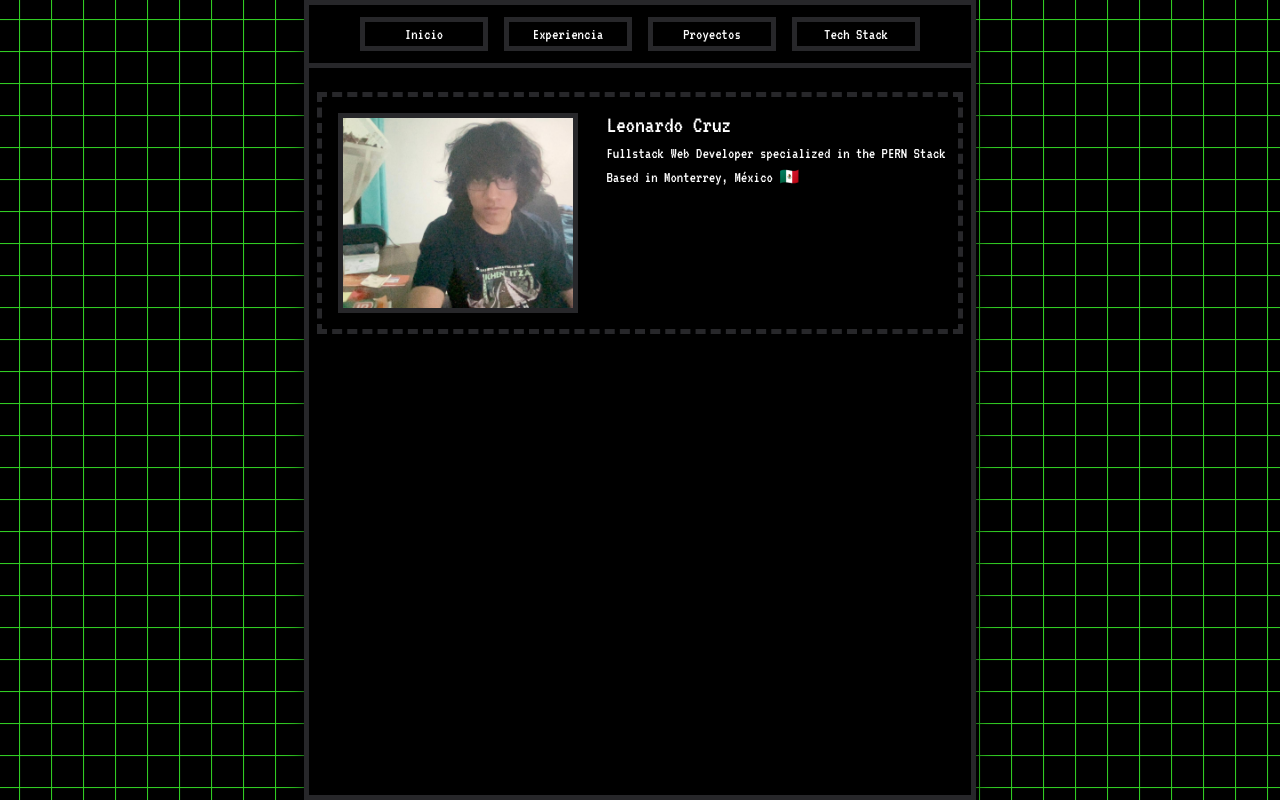
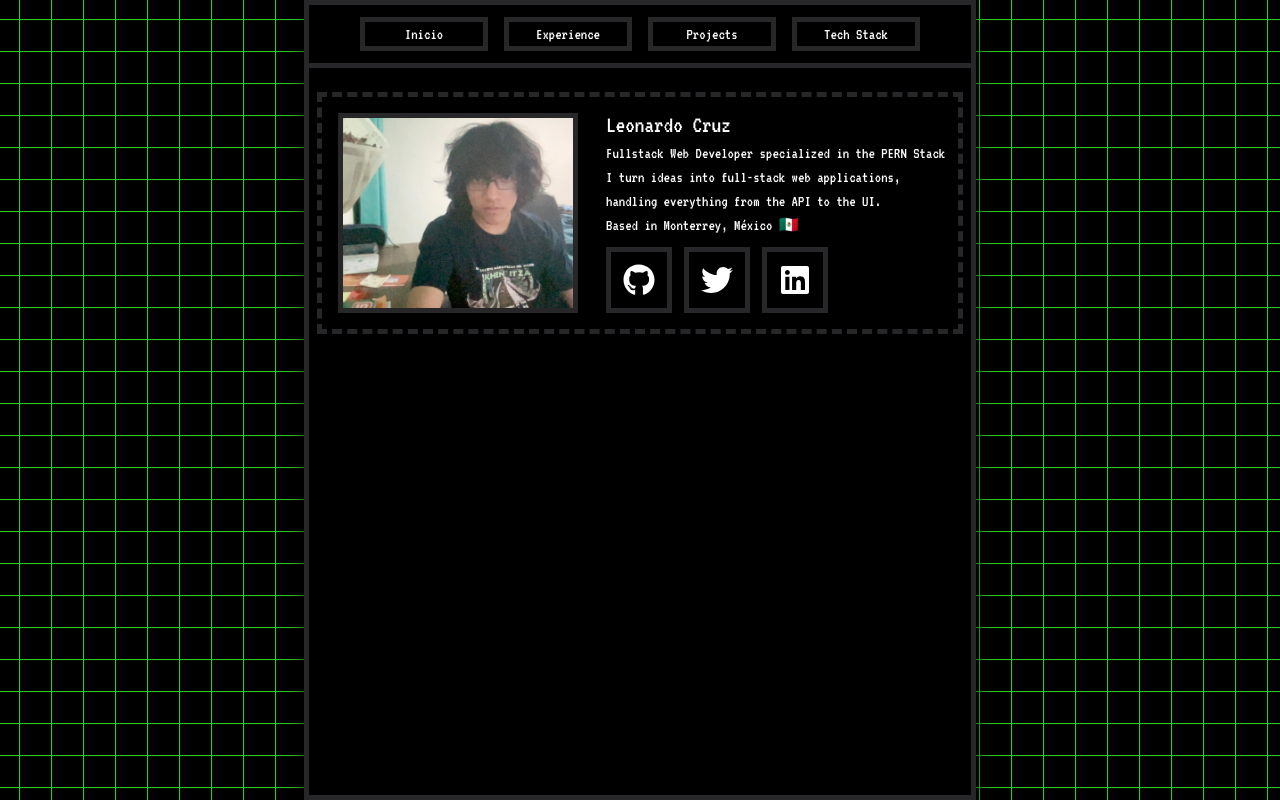
Before and after one commit to Kiddvverde/PortafolioWeb, a React (Vite) app: page / in a window 1280 px wide. Built offline with nearby package versions, Linux system fonts and the light colour scheme.

Commit message:
Add contact buttons and minor profile card info changes

```diff
--- a/package.json
+++ b/package.json
@@ -13,6 +13,7 @@
     "@tailwindcss/vite": "^4.2.1",
     "react": "^19.2.0",
     "react-dom": "^19.2.0",
+    "react-icons": "^5.6.0",
     "tailwindcss": "^4.2.1"
   },
   "devDependencies": {
--- a/src/components/Navbar.jsx
+++ b/src/components/Navbar.jsx
@@ -2,8 +2,8 @@ function Navbar() {
     return(
         <nav className="flex justify-center gap-4 px-4 py-3 border-b-5 border-zinc-800">
             <button className="text-white bg-black border-5 border-zinc-800 w-32 font-pixel">Inicio</button>
-            <button className="text-white bg-black border-5 border-zinc-800 w-32 font-pixel">Experiencia</button>
-            <button className="text-white bg-black border-5 border-zinc-800 w-32 font-pixel">Proyectos</button>
+            <button className="text-white bg-black border-5 border-zinc-800 w-32 font-pixel">Experience</button>
+            <button className="text-white bg-black border-5 border-zinc-800 w-32 font-pixel">Projects</button>
             <button className="text-white bg-black border-5 border-zinc-800 w-32 font-pixel">Tech Stack</button>
         </nav>
     )
--- a/src/components/ProfileCard.jsx
+++ b/src/components/ProfileCard.jsx
@@ -1,11 +1,19 @@
+import { FaGithub, FaTwitter, FaLinkedin } from "react-icons/fa"
+
 function ProfileCard() {
     return (
-        <div className="flex items-start w-max w-max-xl h-max bg-black border-5 border-dashed border-zinc-800 mx-auto mt-6">
+        <div className="flex items-start w-max-xl h-max bg-black border-5 border-dashed border-zinc-800 mx-auto mt-6 ml-2 mr-2">
             <img className="w-60 h-50 m-4 object-cover border-5 border-zinc-800" src="/leomacbookcamera.jpeg" alt="Leonardo"/>
             <div className="flex flex-col m-3">
                 <h1 className="text-white font-pixel text-2xl">Leonardo Cruz</h1>
                 <p className="text-white font-pixel">Fullstack Web Developer specialized in the PERN Stack</p>
+                <p className="text-white font-pixel">I turn ideas into full-stack web applications, handling everything from the API to the UI.</p>
                 <p className="text-white font-pixel">Based in Monterrey, México 🇲🇽</p>
+                <div className="flex flex-row gap-3">
+                    <a href="https://github.com/kiddvverde" target="_blank" className="w-max border-5 border-zinc-800 mt-2.5 p-3 cursor-pointer block"><FaGithub size={32} color="white"/></a>
+                    <a href="https://x.com/leokernel" target="_blank" className="w-max border-5 border-zinc-800 mt-2.5 p-3 cursor-pointer block"><FaTwitter size={32} color="white"/></a>
+                    <a href="" target="_blank" className="w-max border-5 border-zinc-800 mt-2.5 p-3 cursor-pointer block"><FaLinkedin size={32} color="white"/></a>
+                </div>
             </div>
         </div>
     )
```
Also changed, not shown: 1 other file (tests, documents, lock files or other folders).
